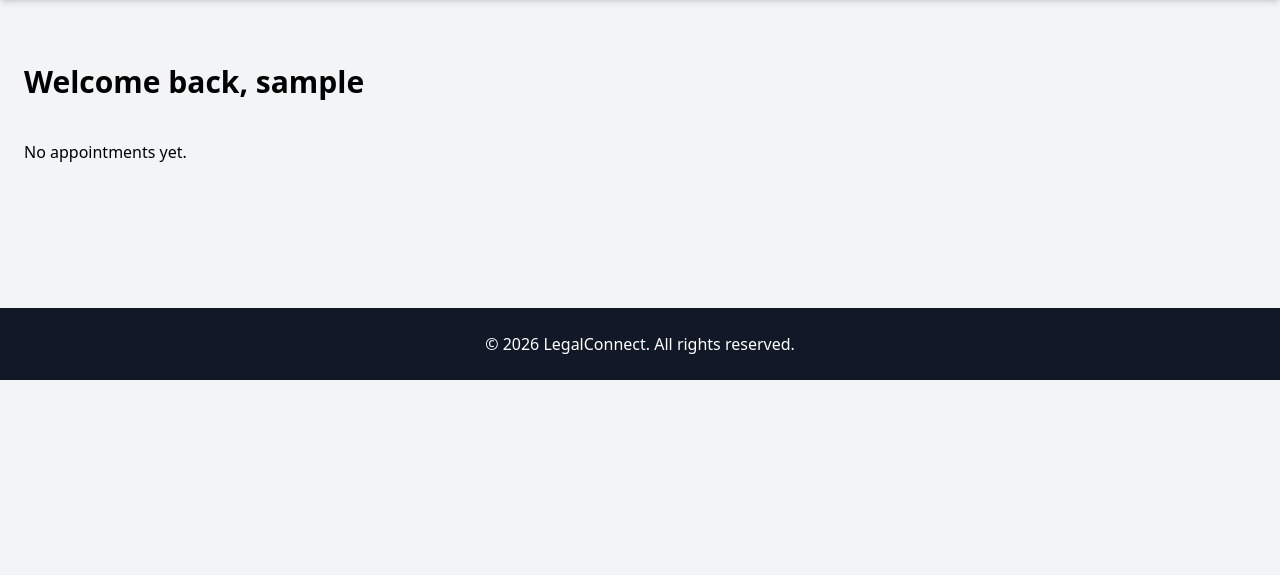
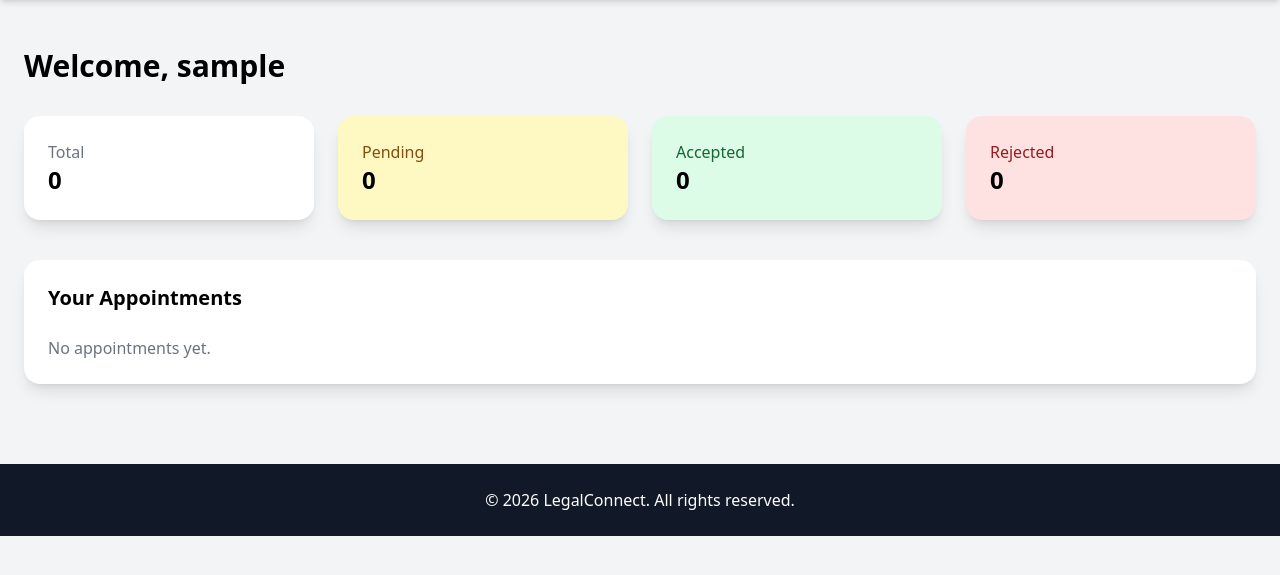
Before and after one commit to iasbhattdhruv/legalconnect-marketplaced, a Django app: page /dashboard/ in a window 1280 px wide. Shown: the part 64-639 px from the top of the page. Run offline with Django 5.2, Linux system fonts and the light colour scheme; the visitor is signed in with stand-in values (Sample User, id 1); some libraries are stand-ins or nearby versions.

Commit message:
Added appointment time conversion fix and improved booking logic

```diff
--- a/accounts/admin.py
+++ b/accounts/admin.py
@@ -4,7 +4,7 @@ from .models import Profile, Appointment
 
 @admin.register(Profile)
 class ProfileAdmin(admin.ModelAdmin):
-    list_display = ('user', 'user_type', 'specialization', 'experience', 'consultation_fee')
+    list_display = ('user', 'user_type', 'specialization', 'experience', 'consultation_fee', 'is_available')
 
 
 @admin.register(Appointment)
--- a/accounts/models.py
+++ b/accounts/models.py
@@ -15,11 +15,12 @@ class Profile(models.Model):
     user = models.OneToOneField(User, on_delete=models.CASCADE)
     user_type = models.CharField(max_length=10, choices=USER_TYPE_CHOICES)
 
-    # Lawyer extra fields
     specialization = models.CharField(max_length=100, blank=True, null=True)
     experience = models.IntegerField(blank=True, null=True)
     consultation_fee = models.IntegerField(blank=True, null=True)
     bio = models.TextField(blank=True, null=True)
+
+    is_available = models.BooleanField(default=True)   # 👈 ADD THIS
 
     def __str__(self):
         return self.user.username
--- a/accounts/views.py
+++ b/accounts/views.py
@@ -82,13 +82,38 @@ def dashboard_view(request):
     profile = request.user.profile
 
     if profile.user_type == 'lawyer':
-        appointments = Appointment.objects.filter(lawyer=request.user).order_by('-created_at')
+        appointments = Appointment.objects.filter(
+            lawyer=request.user
+        ).order_by('-created_at')
+
+        total = appointments.count()
+        pending = appointments.filter(status='pending').count()
+        accepted = appointments.filter(status='accepted').count()
+        rejected = appointments.filter(status='rejected').count()
+
+        revenue = 0
+        if profile.consultation_fee:
+            revenue = accepted * profile.consultation_fee
+
     else:
-        appointments = Appointment.objects.filter(client=request.user).order_by('-created_at')
+        appointments = Appointment.objects.filter(
+            client=request.user
+        ).order_by('-created_at')
+
+        total = appointments.count()
+        pending = appointments.filter(status='pending').count()
+        accepted = appointments.filter(status='accepted').count()
+        rejected = appointments.filter(status='rejected').count()
+        revenue = None
 
     context = {
         'profile': profile,
-        'appointments': appointments
+        'appointments': appointments,
+        'total': total,
+        'pending': pending,
+        'accepted': accepted,
+        'rejected': rejected,
+        'revenue': revenue
     }
 
     return render(request, 'dashboard.html', context)
@@ -106,8 +131,11 @@ def lawyer_list_view(request):
 
 
 # ======================
+# ======================
 # BOOK APPOINTMENT
 # ======================
+from datetime import date, datetime
+
 @login_required
 def book_appointment_view(request, lawyer_id):
 
@@ -116,21 +144,48 @@ def book_appointment_view(request, lawyer_id):
     if request.method == 'POST':
 
         message = request.POST.get('message')
-        date = request.POST.get('date')
-        time = request.POST.get('time')
+        appointment_date = request.POST.get('date')
+        time_input = request.POST.get('time')
+
+        # ✅ Convert time properly (handles both 05:00 PM and 17:00)
+        try:
+            if "AM" in time_input or "PM" in time_input:
+                appointment_time = datetime.strptime(time_input, "%I:%M %p").time()
+            else:
+                appointment_time = datetime.strptime(time_input, "%H:%M").time()
+        except:
+            messages.error(request, "Invalid time format.")
+            return redirect(f'/book/{lawyer_id}/')
+
+        # Check if slot already accepted
+        existing = Appointment.objects.filter(
+            lawyer=lawyer_profile.user,
+            appointment_date=appointment_date,
+            appointment_time=appointment_time,
+            status='accepted'
+        ).exists()
+
+        if existing:
+            messages.error(request, "This slot is already booked.")
+            return redirect(f'/book/{lawyer_id}/')
 
         Appointment.objects.create(
             client=request.user,
             lawyer=lawyer_profile.user,
             message=message,
-            appointment_date=date,
-            appointment_time=time
+            appointment_date=appointment_date,
+            appointment_time=appointment_time
         )
 
         messages.success(request, "Appointment booked successfully.")
         return redirect('/dashboard/')
 
-    return render(request, 'book_appointment.html', {'lawyer': lawyer_profile})
+    context = {
+        'lawyer': lawyer_profile,
+        'today': date.today()
+    }
+
+    return render(request, 'book_appointment.html', context)
 # ======================
 # ACCEPT APPOINTMENT
 # ======================
@@ -165,6 +220,15 @@ def reject_appointment(request, appointment_id):
 @login_required
 def lawyer_detail_view(request, lawyer_id):
 
-    lawyer = get_object_or_404(Profile, id=lawyer_id, user_type='lawyer')
+    lawyer_profile = get_object_or_404(Profile, id=lawyer_id, user_type='lawyer')
 
-    return render(request, 'lawyer_detail.html', {'lawyer': lawyer})
+    client_profile = None
+    if hasattr(request.user, 'profile'):
+        client_profile = request.user.profile
+
+    context = {
+        'lawyer': lawyer_profile,
+        'client_profile': client_profile
+    }
+
+    return render(request, 'lawyer_detail.html', context)
--- a/templates/dashboard.html
+++ b/templates/dashboard.html
@@ -2,24 +2,109 @@
 
 {% block content %}
 
-<div class="max-w-7xl mx-auto py-16 px-6">
+<div class="max-w-7xl mx-auto mt-12 px-6">
 
-    <h2 class="text-3xl font-bold mb-10">
-        Welcome back, {{ user.username }}
+    <h2 class="text-3xl font-bold mb-8">
+        Welcome, {{ user.username }}
     </h2>
 
-    {% if appointments %}
-        <div class="space-y-6">
-            {% for appointment in appointments %}
-                <div class="bg-white p-6 rounded-2xl shadow">
-                    <p><strong>Lawyer:</strong> {{ appointment.lawyer.username }}</p>
-                    <p><strong>Message:</strong> {{ appointment.message }}</p>
-                </div>
-            {% endfor %}
+    <!-- Analytics Cards -->
+    <div class="grid grid-cols-1 md:grid-cols-4 gap-6 mb-10">
+
+        <div class="bg-white p-6 rounded-2xl shadow-lg">
+            <h3 class="text-gray-500">Total</h3>
+            <p class="text-2xl font-bold">{{ total }}</p>
         </div>
-    {% else %}
-        <p>No appointments yet.</p>
+
+        <div class="bg-yellow-100 p-6 rounded-2xl shadow-lg">
+            <h3 class="text-yellow-800">Pending</h3>
+            <p class="text-2xl font-bold">{{ pending }}</p>
+        </div>
+
+        <div class="bg-green-100 p-6 rounded-2xl shadow-lg">
+            <h3 class="text-green-800">Accepted</h3>
+            <p class="text-2xl font-bold">{{ accepted }}</p>
+        </div>
+
+        <div class="bg-red-100 p-6 rounded-2xl shadow-lg">
+            <h3 class="text-red-800">Rejected</h3>
+            <p class="text-2xl font-bold">{{ rejected }}</p>
+        </div>
+
+    </div>
+
+    {% if revenue %}
+        <div class="bg-blue-100 p-6 rounded-2xl shadow-lg mb-10">
+            <h3 class="text-blue-800">Estimated Revenue</h3>
+            <p class="text-2xl font-bold">₹{{ revenue }}</p>
+        </div>
     {% endif %}
+
+    <!-- Appointment List -->
+    <div class="bg-white rounded-2xl shadow-lg p-6">
+
+        <h3 class="text-xl font-semibold mb-6">
+            Your Appointments
+        </h3>
+
+        {% if appointments %}
+
+            <div class="space-y-4">
+
+                {% for appointment in appointments %}
+                    <div class="border p-4 rounded-xl flex justify-between items-center">
+
+                        <div>
+                            {% if profile.user_type == 'lawyer' %}
+                                <p><strong>Client:</strong> {{ appointment.client.username }}</p>
+                            {% else %}
+                                <p><strong>Lawyer:</strong> {{ appointment.lawyer.username }}</p>
+                            {% endif %}
+
+                            <p>{{ appointment.appointment_date }} at {{ appointment.appointment_time }}</p>
+                        </div>
+
+                        <div class="text-right">
+
+                            {% if appointment.status == 'pending' %}
+                                <span class="bg-yellow-200 text-yellow-800 px-3 py-1 rounded-full">
+                                    Pending
+                                </span>
+                            {% elif appointment.status == 'accepted' %}
+                                <span class="bg-green-200 text-green-800 px-3 py-1 rounded-full">
+                                    Accepted
+                                </span>
+                            {% else %}
+                                <span class="bg-red-200 text-red-800 px-3 py-1 rounded-full">
+                                    Rejected
+                                </span>
+                            {% endif %}
+
+                            {% if profile.user_type == 'lawyer' and appointment.status == 'pending' %}
+                                <div class="mt-2 space-x-2">
+                                    <a href="/appointment/{{ appointment.id }}/accept/"
+                                       class="bg-green-600 text-white px-3 py-1 rounded">
+                                        Accept
+                                    </a>
+                                    <a href="/appointment/{{ appointment.id }}/reject/"
+                                       class="bg-red-600 text-white px-3 py-1 rounded">
+                                        Reject
+                                    </a>
+                                </div>
+                            {% endif %}
+
+                        </div>
+
+                    </div>
+                {% endfor %}
+
+            </div>
+
+        {% else %}
+            <p class="text-gray-500">No appointments yet.</p>
+        {% endif %}
+
+    </div>
 
 </div>
 
```
Also changed, not shown: templates/book_appointment.html (+50 -18 lines), templates/lawyer_detail.html (+51 -13 lines), accounts/migrations/0002_profile_is_available.py (added).
